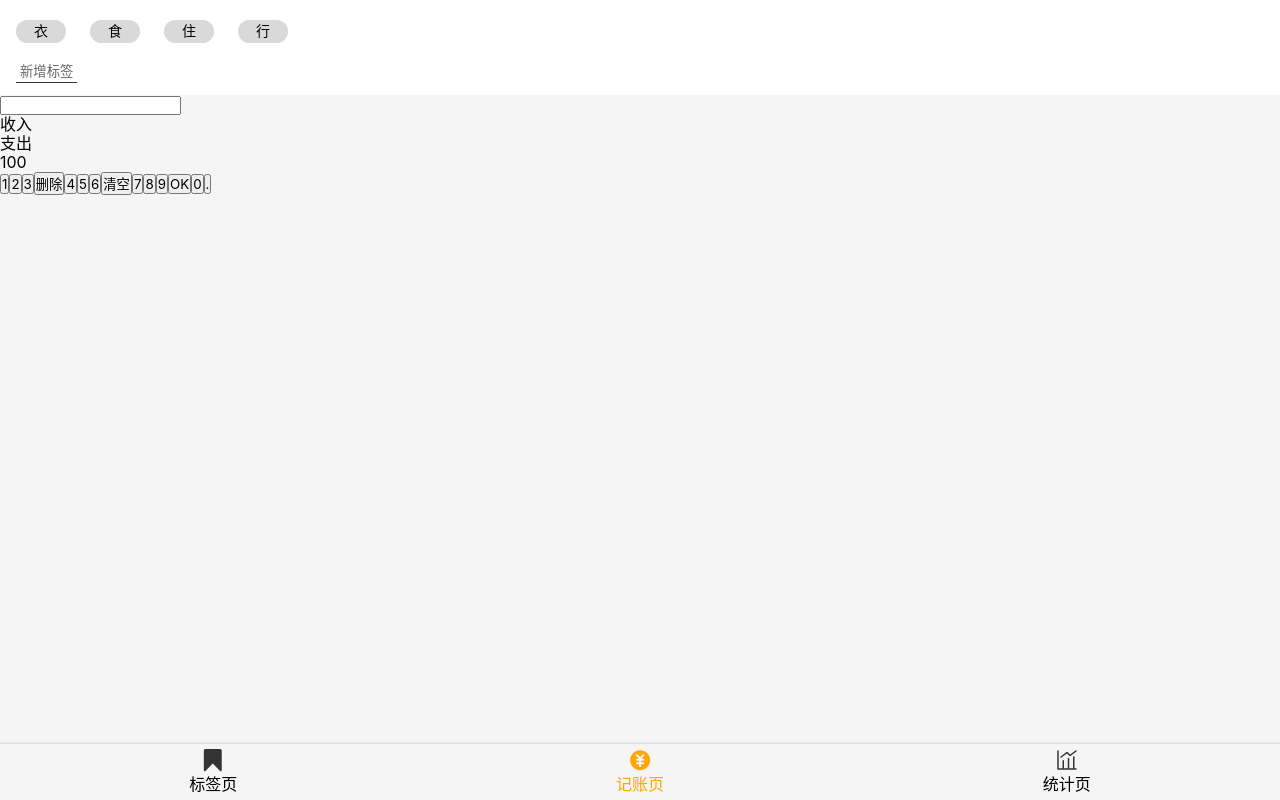
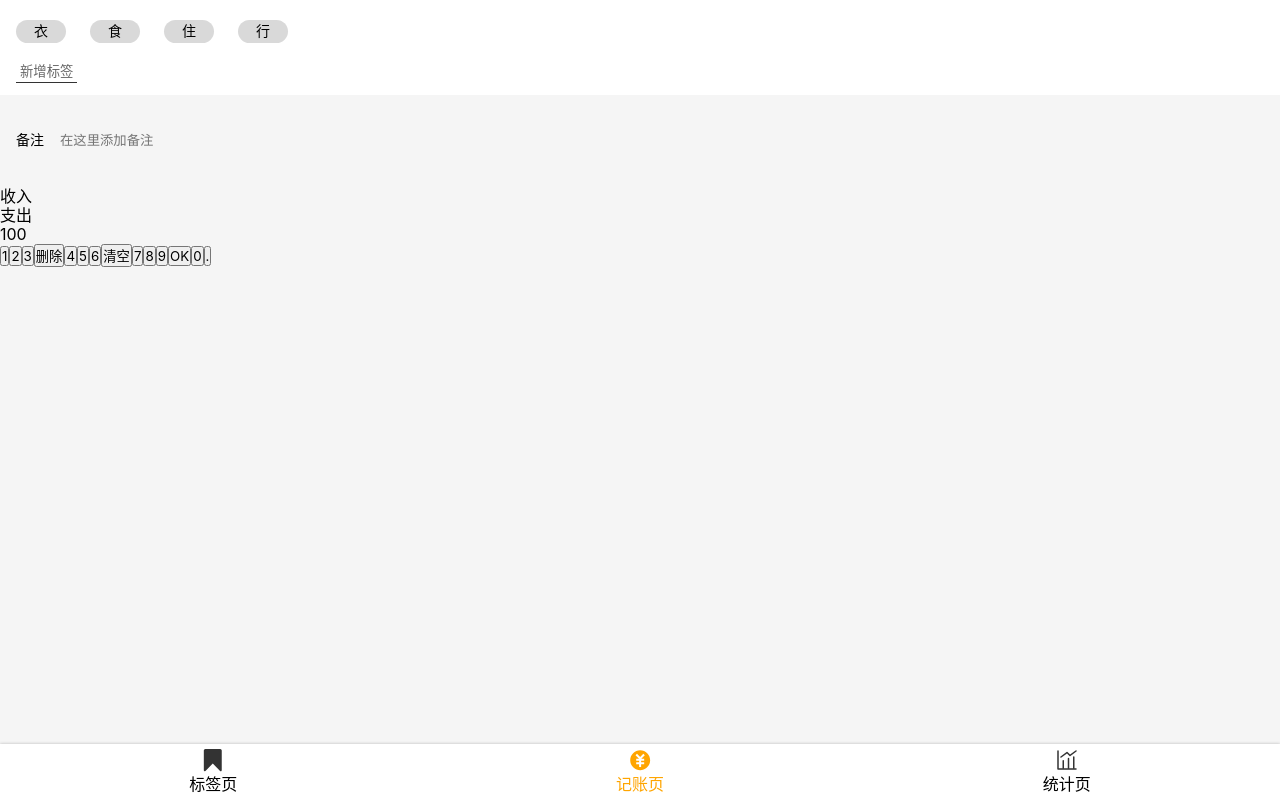
Before and after one commit to Yinjtcflm/money-r-yuanma, a React app: page /#/money in a window 1280 px wide. Built offline with nearby package versions, Linux system fonts and the light colour scheme.

Commit message:
记账页面 备注 UI完成

```diff
--- a/src/components/Nav.tsx
+++ b/src/components/Nav.tsx
@@ -3,6 +3,7 @@ import styled from "styled-components";
 import Icon from "./Icon";
 
 const NavWrapper = styled.nav`
+  background: white;
   line-height: 24px;
   box-shadow: 0 0 3px rgba(0, 0, 0, 0.25);
   > ul {
--- a/src/index.scss
+++ b/src/index.scss
@@ -17,6 +17,9 @@ body{
 button{
     font-family: inherit;
 }
+:focus{
+    outline: none;
+}
 .icon{
     width: 1em;
     height: 1em;
--- a/src/views/Money.tsx
+++ b/src/views/Money.tsx
@@ -24,7 +24,26 @@ const TagsSection = styled.section`
     margin-top: 8px;
   }
 `;
-const NotesSection = styled.section``;
+const NotesSection = styled.section`
+  background: #f5f5f5;
+  padding: 10px 16px;
+  font-size: 14px;
+  > label {
+    display: flex;
+    align-items: center;
+    > span {
+      margin-right: 16px;
+      white-space: nowrap;
+    }
+    > input {
+      display: block;
+      width: 100%;
+      height: 72px;
+      border: none;
+      background: none;
+    }
+  }
+`;
 const CategorySection = styled.section``;
 const NumberPadSection = styled.section``;
 
@@ -42,9 +61,8 @@ function Money() {
       </TagsSection>
       <NotesSection>
         <label>
-          <span>
-            <input type="text" />
-          </span>
+          <span>备注</span>
+          <input type="text" placeholder="在这里添加备注" />
         </label>
       </NotesSection>
       <CategorySection>
```
